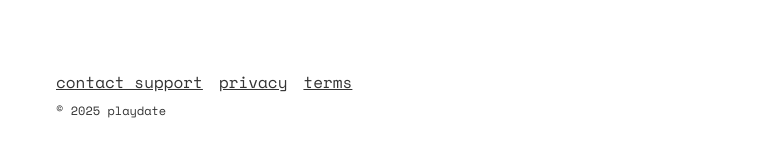
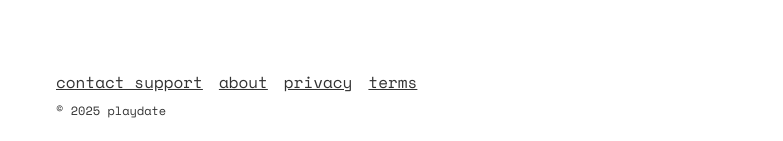
Before and after one commit to shaune-marx/nextjs-boilerplate, a Next.js app: page / in a window 1280 px wide. Shown: the part 770-911 px from the top of the page, without its empty margins (248-1031 px from the left). Built offline with nearby package versions, Linux system fonts and the light colour scheme.

Commit message:
Update layout.tsx

```diff
--- a/app/layout.tsx
+++ b/app/layout.tsx
@@ -55,6 +55,7 @@ export default function RootLayout({
 <footer style={{maxWidth:720, margin:"40px auto 24px", padding:"0 24px", opacity:.8, textTransform:"lowercase"}}>
   <div style={{display:"flex", gap:16, flexWrap:"wrap"}}>
     <a href="mailto:support@todaysplaydate.com" style={{textDecoration:"underline"}}>contact support</a>
+     <a href="/about" style={{textDecoration:"underline"}}>about</a>
     <a href="/privacy" style={{textDecoration:"underline"}}>privacy</a>
     <a href="/terms" style={{textDecoration:"underline"}}>terms</a>
   </div>
```
